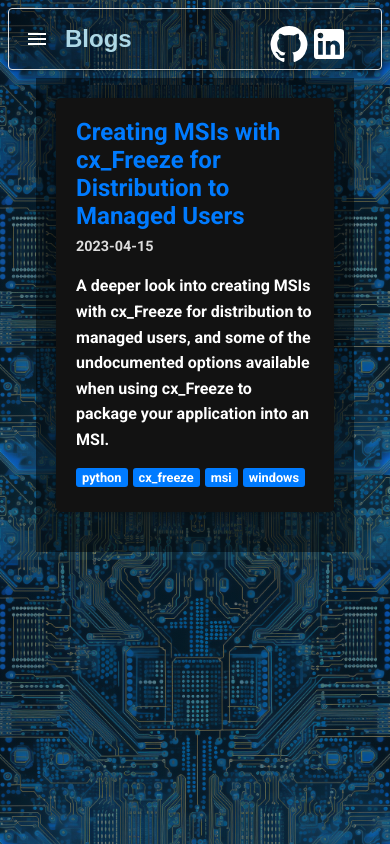
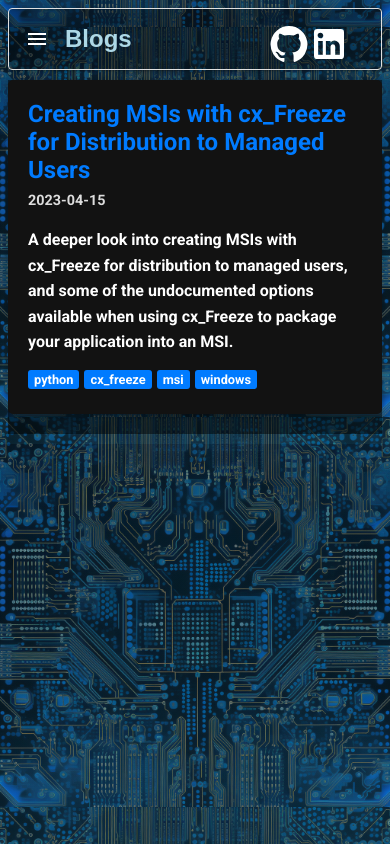
Before and after one commit to ggottemo/portfolio_vite, a React (Vite) app: page /blogs in a window 390 px wide. Built offline with nearby package versions, Linux system fonts and the light colour scheme; a web font is replaced by a local one.

Commit message:
Reduce blog padding for smaller screen

```diff
--- a/src/styles/layouts/blogs.scss
+++ b/src/styles/layouts/blogs.scss
@@ -122,3 +122,12 @@ img {
   margin: 0 auto;
   display: block;
 }
+
+@media (max-width: 480px) {
+  #blogs-container {
+    max-width: 100%;
+    padding: 0;
+    width: 100%;
+    margin: 10px 0;
+  }
+}
```
